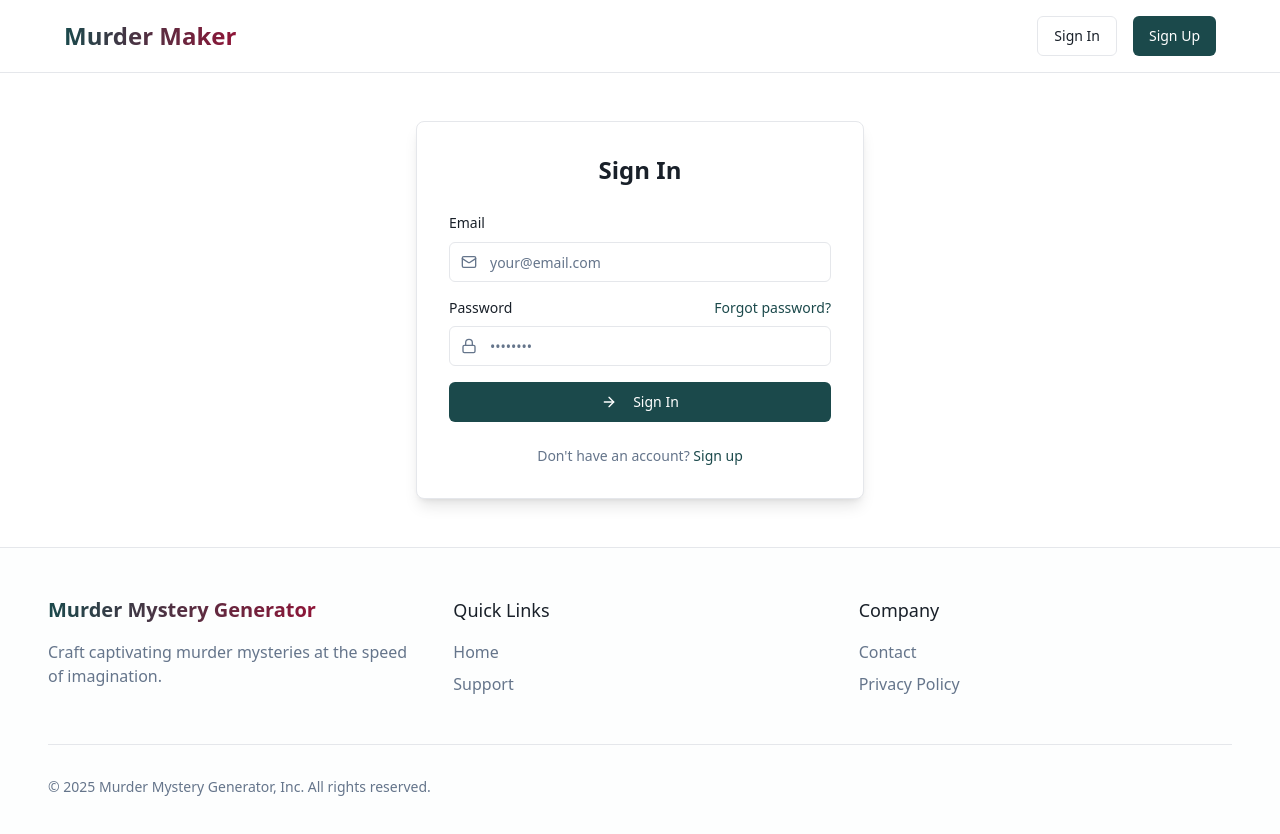
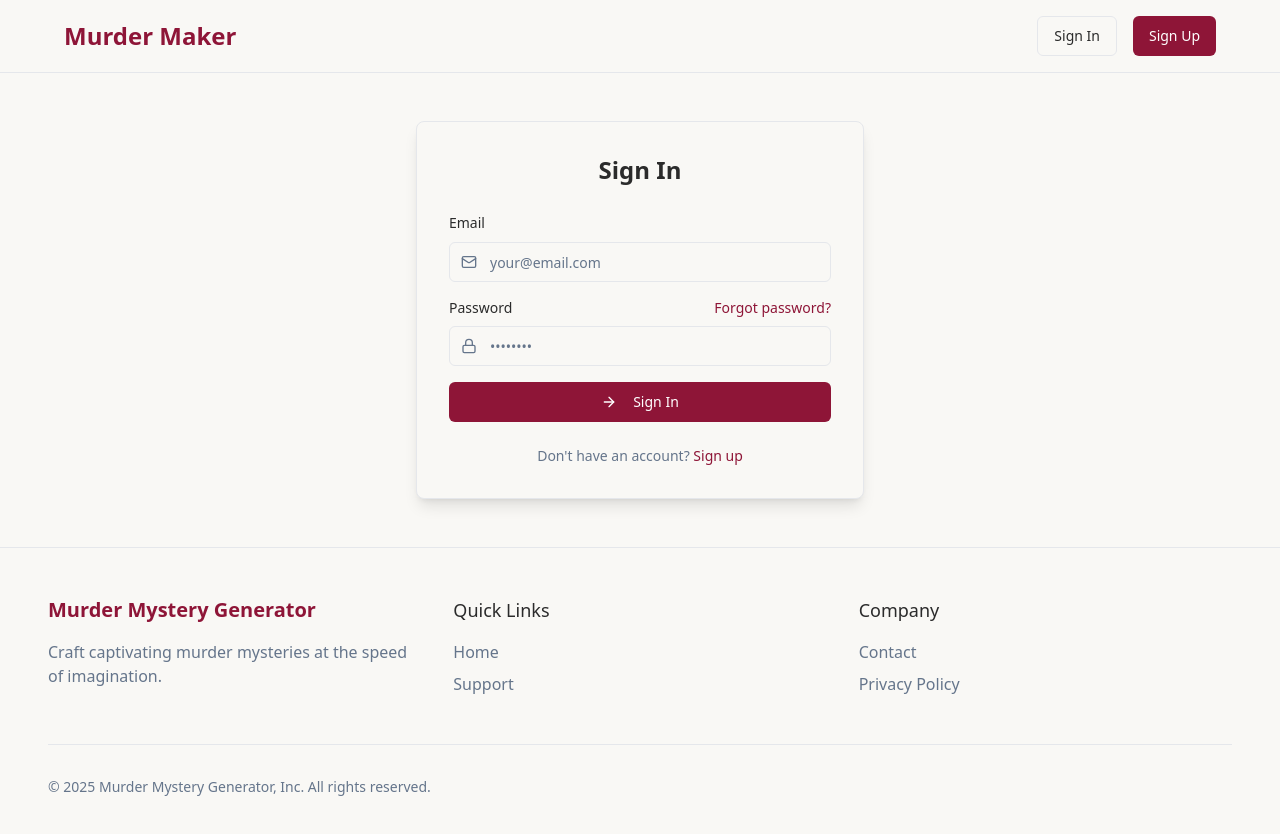
Before and after one commit to CoachJ87/website-murder-mystery-party-generator, a React (Vite) app: page /sign-in in a window 1280 px wide. Shown: the top 834 px of the page. Built offline with nearby package versions, Linux system fonts and the light colour scheme.

Commit message:
feat: Apply new color palette
Replace existing colors with the new burgundy, cream, and charcoal palette, without changing any other elements.

```diff
--- a/src/App.css
+++ b/src/App.css
@@ -4,8 +4,8 @@
 }
 
 body {
-  background-color: #FFFFFF;
-  color: #1F2937;
+  background-color: #FEFCF8;
+  color: #2A2A2A;
 }
 
 .logo {
@@ -15,10 +15,10 @@ body {
   transition: filter 300ms;
 }
 .logo:hover {
-  filter: drop-shadow(0 0 2em #2DD4BF);
+  filter: drop-shadow(0 0 2em #8B1538);
 }
 .logo.react:hover {
-  filter: drop-shadow(0 0 2em #2DD4BF);
+  filter: drop-shadow(0 0 2em #8B1538);
 }
 
 @keyframes logo-spin {
@@ -38,50 +38,50 @@ body {
 
 .card {
   padding: 2em;
-  background-color: #F8F9FA;
+  background-color: #F7F3E9;
   border-radius: 0.5rem;
-  border: 1px solid #E5E7EB;
+  border: 1px solid #9CA3AF;
 }
 
 .read-the-docs {
-  color: #1F2937;
+  color: #2A2A2A;
 }
 
 /* Custom button styles - Sophisticated */
 .custom-button {
-  background-color: #1D4B47;
+  background-color: #8B1538;
   color: white;
   transition: all 0.3s ease;
 }
 
 .custom-button:hover {
-  background-color: #8B1538;
+  background-color: #6B0F28;
   color: white;
 }
 
 /* Custom link styles */
 .custom-link {
-  color: #1F2937;
+  color: #2A2A2A;
   text-decoration: underline;
   transition: color 0.3s ease;
 }
 
 .custom-link:hover {
-  color: #1D4B47;
+  color: #8B1538;
 }
 
 /* Section styles - Clean and sophisticated */
 .content-section {
-  background-color: #F8F9FA;
+  background-color: #F7F3E9;
   padding: 2rem;
   border-radius: 0.5rem;
   margin-bottom: 1.5rem;
-  border: 1px solid #E5E7EB;
+  border: 1px solid #9CA3AF;
 }
 
 .divider {
   height: 2px;
-  background: linear-gradient(90deg, transparent, #1D4B47, transparent);
+  background: linear-gradient(90deg, transparent, #8B1538, transparent);
   margin: 2rem 0;
 }
 
@@ -92,7 +92,7 @@ body {
   font-weight: 700;
   margin-top: 1.5em;
   margin-bottom: 0.75em;
-  color: #1D4B47;
+  color: #8B1538;
 }
 
 .mystery-prose h2 {
@@ -110,14 +110,14 @@ body {
   font-weight: 600;
   margin-top: 1em;
   margin-bottom: 0.5em;
-  color: #1D4B47;
+  color: #8B1538;
 }
 
 .mystery-prose p {
   margin-top: 0.75em;
   margin-bottom: 0.75em;
   line-height: 1.6;
-  color: #1F2937;
+  color: #2A2A2A;
 }
 
 .mystery-prose ul,
@@ -138,7 +138,7 @@ body {
 .mystery-prose li {
   margin-top: 0.375em;
   margin-bottom: 0.375em;
-  color: #1F2937;
+  color: #2A2A2A;
 }
 
 .mystery-prose table {
@@ -156,41 +156,41 @@ body {
   font-weight: 600;
   padding: 0.75em;
   text-align: left;
-  background-color: #1D4B47;
+  background-color: #8B1538;
   color: white;
   border: none;
 }
 
 .mystery-prose td {
   padding: 0.75em;
-  border-bottom: 1px solid #E5E7EB;
-  color: #1F2937;
+  border-bottom: 1px solid #9CA3AF;
+  color: #2A2A2A;
 }
 
 .mystery-prose tr:nth-child(even) td {
-  background-color: #F8F9FA;
+  background-color: #F7F3E9;
 }
 
 .mystery-prose blockquote {
   margin: 1em 0;
   padding: 1em;
-  border-left: 4px solid #2DD4BF;
+  border-left: 4px solid #8B1538;
   font-style: italic;
-  background-color: #F8F9FA;
+  background-color: #F7F3E9;
   border-radius: 0.25rem;
-  color: #1F2937;
+  color: #2A2A2A;
 }
 
 .mystery-prose code {
   font-family: monospace;
-  background-color: #F3F4F6;
+  background-color: #F7F3E9;
   color: #8B1538;
   padding: 0.2em 0.4em;
   border-radius: 0.25rem;
 }
 
 .mystery-prose pre {
-  background-color: #F3F4F6;
+  background-color: #F7F3E9;
   padding: 1em;
   border-radius: 0.5rem;
   overflow-x: auto;
@@ -200,7 +200,7 @@ body {
   margin: 2em 0;
   border: none;
   height: 2px;
-  background: linear-gradient(90deg, transparent, #2DD4BF, transparent);
+  background: linear-gradient(90deg, transparent, #8B1538, transparent);
 }
 
 .mystery-prose img {
@@ -220,24 +220,24 @@ body {
 
 /* Tab-specific styling - Sophisticated sections */
 .host-guide-content {
-  background-color: #FFFFFF;
+  background-color: #FEFCF8;
   border-radius: 0.5rem;
-  border: 1px solid #E5E7EB;
+  border: 1px solid #9CA3AF;
 }
 
 .host-guide-content h1 {
-  color: #1D4B47;
-  border-bottom: 2px solid #2DD4BF;
+  color: #8B1538;
+  border-bottom: 2px solid #8B1538;
   padding-bottom: 0.5rem;
   margin-bottom: 1rem;
   font-size: 1.75rem;
 }
 
 .host-guide-content h2 {
-  background-color: rgba(29, 75, 71, 0.1);
+  background-color: rgba(139, 21, 56, 0.1);
   padding: 0.5rem;
   border-radius: 0.25rem;
-  color: #1D4B47;
+  color: #8B1538;
   font-size: 1.5rem;
   margin-top: 1.5rem;
 }
@@ -259,24 +259,24 @@ body {
 }
 
 .detective-script-content {
-  background-color: #FFFFFF;
+  background-color: #FEFCF8;
   border-radius: 0.5rem;
-  border: 1px solid #E5E7EB;
+  border: 1px solid #9CA3AF;
 }
 
 .detective-script-content h1 {
-  color: #1D4B47;
-  border-bottom: 2px solid #2DD4BF;
+  color: #8B1538;
+  border-bottom: 2px solid #8B1538;
   padding-bottom: 0.5rem;
   margin-bottom: 1rem;
   font-size: 1.75rem;
 }
 
 .detective-script-content h2 {
-  background-color: rgba(45, 212, 191, 0.1);
+  background-color: rgba(139, 21, 56, 0.1);
   padding: 0.5rem;
   border-radius: 0.25rem;
-  color: #1D4B47;
+  color: #8B1538;
   font-size: 1.5rem;
   margin-top: 1.5rem;
 }
@@ -293,39 +293,39 @@ body {
 }
 
 .detective-script-content blockquote {
-  border-left-color: #2DD4BF;
-  background-color: rgba(45, 212, 191, 0.1);
+  border-left-color: #8B1538;
+  background-color: rgba(139, 21, 56, 0.1);
 }
 
 .character-matrix-content {
-  background-color: #FFFFFF;
+  background-color: #FEFCF8;
   border-radius: 0.5rem;
-  border: 1px solid #E5E7EB;
+  border: 1px solid #9CA3AF;
 }
 
 .character-matrix-content table {
-  border: 1px solid #E5E7EB;
+  border: 1px solid #9CA3AF;
 }
 
 .character-matrix-content th {
-  background-color: #1D4B47;
+  background-color: #8B1538;
   color: white;
 }
 
 .character-matrix-content td {
-  background-color: #FFFFFF;
+  background-color: #FEFCF8;
 }
 
 .clues-content {
-  background-color: #FFFFFF;
+  background-color: #FEFCF8;
   border-radius: 0.5rem;
-  border: 1px solid #E5E7EB;
+  border: 1px solid #9CA3AF;
 }
 
 .characters-content {
-  background-color: #FFFFFF;
+  background-color: #FEFCF8;
   border-radius: 0.5rem;
-  border: 1px solid #E5E7EB;
+  border: 1px solid #9CA3AF;
 }
 
 /* Mystery tabs navigation - Clean and professional */
@@ -333,9 +333,9 @@ body {
   position: sticky;
   top: 0;
   z-index: 10;
-  background-color: #FFFFFF;
+  background-color: #FEFCF8;
   padding: 1rem;
-  border-bottom: 1px solid #E5E7EB;
+  border-bottom: 1px solid #9CA3AF;
   display: flex;
   flex-direction: column;
   gap: 0.75rem;
@@ -364,29 +364,29 @@ body {
 /* Section-specific Cards styling - Premium feel */
 .section-card {
   margin-bottom: 1.5rem;
-  border: 1px solid #E5E7EB;
+  border: 1px solid #9CA3AF;
   border-radius: 0.5rem;
   overflow: hidden;
-  background-color: #FFFFFF;
+  background-color: #FEFCF8;
   box-shadow: 0 1px 3px rgba(0, 0, 0, 0.1);
 }
 
 .section-card-header {
   padding: 1rem;
-  border-bottom: 1px solid #E5E7EB;
+  border-bottom: 1px solid #9CA3AF;
 }
 
 .host-guide-card .section-card-header {
-  background-color: rgba(29, 75, 71, 0.1);
+  background-color: rgba(139, 21, 56, 0.1);
 }
 
 .detective-script-card .section-card-header {
-  background-color: rgba(45, 212, 191, 0.1);
+  background-color: rgba(139, 21, 56, 0.1);
 }
 
 .section-card-content {
   padding: 1.5rem;
-  background-color: #FFFFFF;
+  background-color: #FEFCF8;
 }
 
 /* Mobile-friendly tab and content styling */
--- a/src/index.css
+++ b/src/index.css
@@ -5,12 +5,12 @@
 
 @layer base {
   :root {
-    /* Mystery Maker Color System - Sophisticated & Premium */
+    /* Mystery Maker Color System - Sophisticated Burgundy & Cream */
     /* Primary Colors */
-    --color-primary: 183 48% 20%;        /* Deep Teal #1D4B47 */
+    --color-primary: 343 74% 32%;        /* Rich Burgundy #8B1538 */
     --color-primary-foreground: 0 0% 100%;
-    --color-primary-hover: 183 48% 15%;
-    --color-primary-light: 183 48% 35%;
+    --color-primary-hover: 343 74% 25%;
+    --color-primary-light: 343 74% 45%;
 
     --color-secondary: 343 74% 32%;      /* Rich Burgundy #8B1538 */
     --color-secondary-foreground: 0 0% 100%;
@@ -18,10 +18,10 @@
     --color-secondary-light: 343 74% 45%;
 
     /* Accent Colors */
-    --color-accent: 172 76% 64%;         /* Bright Teal #2DD4BF */
-    --color-accent-foreground: 183 48% 20%;
-    --color-accent-hover: 172 76% 55%;
-    --color-accent-light: 172 76% 75%;
+    --color-accent: 343 74% 32%;         /* Rich Burgundy #8B1538 */
+    --color-accent-foreground: 0 0% 100%;
+    --color-accent-hover: 343 74% 25%;
+    --color-accent-light: 343 74% 45%;
 
     --color-danger: 0 84% 49%;           /* Soft Red #DC2626 */
     --color-danger-foreground: 0 0% 100%;
@@ -29,26 +29,26 @@
     --color-danger-light: 0 84% 65%;
 
     /* Background System - Sophisticated & Clean */
-    --color-surface: 0 0% 100%;          /* Pure White #FFFFFF */
-    --color-surface-foreground: 215 25% 13%; /* Charcoal Black #1F2937 */
-    --color-surface-hover: 210 20% 98%;  /* Very subtle gray */
+    --color-surface: 35 27% 97%;         /* Soft Off-White #FEFCF8 */
+    --color-surface-foreground: 0 0% 17%; /* Charcoal Black #2A2A2A */
+    --color-surface-hover: 35 27% 95%;   /* Slightly darker off-white */
 
-    --color-muted: 210 20% 98%;          /* Cool Gray #F8F9FA */
+    --color-muted: 35 27% 97%;           /* Warm Cream #F7F3E9 */
     --color-muted-foreground: 215 16% 47%; /* Medium Gray #6B7280 */
 
-    --color-subtle: 220 14% 96%;         /* Light Gray #F3F4F6 */
-    --color-subtle-foreground: 215 25% 13%;
+    --color-subtle: 35 27% 95%;          /* Darker Warm Cream #F7F3E9 */
+    --color-subtle-foreground: 0 0% 17%;
 
-    --color-tertiary: 220 9% 68%;        /* Light Gray text #9CA3AF */
+    --color-tertiary: 220 9% 68%;        /* Light Gray #9CA3AF */
 
     /* Semantic Tokens */
     --background: var(--color-surface);
     --foreground: var(--color-surface-foreground);
 
-    --card: 0 0% 100%;
+    --card: 35 27% 97%;
     --card-foreground: var(--color-surface-foreground);
 
-    --popover: 0 0% 100%;
+    --popover: 35 27% 97%;
     --popover-foreground: var(--color-surface-foreground);
 
     --border: 220 13% 91%;
@@ -73,26 +73,26 @@
 
   /* Dark mode variants for future implementation */
   .dark {
-    --color-surface: 215 25% 13%;        /* Charcoal Black */
+    --color-surface: 0 0% 17%;           /* Charcoal Black */
     --color-surface-foreground: 0 0% 100%; /* Pure White */
-    --color-surface-hover: 215 25% 18%;
+    --color-surface-hover: 0 0% 20%;
 
-    --color-muted: 215 25% 18%;          /* Dark surface */
+    --color-muted: 0 0% 20%;             /* Dark surface */
     --color-muted-foreground: 215 16% 65%; /* Lighter Medium Gray */
 
-    --color-subtle: 215 25% 23%;         /* Darker surface */
+    --color-subtle: 0 0% 23%;            /* Darker surface */
 
     --background: var(--color-surface);
     --foreground: var(--color-surface-foreground);
 
-    --card: 215 25% 18%;
+    --card: 0 0% 20%;
     --card-foreground: var(--color-surface-foreground);
 
-    --popover: 215 25% 18%;
+    --popover: 0 0% 20%;
     --popover-foreground: var(--color-surface-foreground);
 
-    --border: 215 25% 25%;
-    --input: 215 25% 25%;
+    --border: 0 0% 25%;
+    --input: 0 0% 25%;
 
     --sidebar-background: var(--color-surface);
     --sidebar-foreground: var(--color-surface-foreground);
--- a/src/styles/mystery-package.css
+++ b/src/styles/mystery-package.css
@@ -1,14 +1,14 @@
 
 /* Mystery Package Custom Styles - Sophisticated & Premium */
 :root {
-  --mystery-primary: #1d4b47;
-  --mystery-secondary: #8b1538;
-  --mystery-accent: #2dd4bf;
-  --mystery-text: #1f2937;
-  --mystery-bg-light: #ffffff;
-  --mystery-bg-card: #f8f9fa;
-  --mystery-bg-section: #f3f4f6;
-  --mystery-border: #e5e7eb;
+  --mystery-primary: #8B1538;
+  --mystery-secondary: #8B1538;
+  --mystery-accent: #8B1538;
+  --mystery-text: #2A2A2A;
+  --mystery-bg-light: #FEFCF8;
+  --mystery-bg-card: #F7F3E9;
+  --mystery-bg-section: #F7F3E9;
+  --mystery-border: #9CA3AF;
   --mystery-shadow: 0 1px 3px rgba(0, 0, 0, 0.1);
   --mystery-shadow-hover: 0 4px 12px rgba(0, 0, 0, 0.15);
 }
--- a/tailwind.config.ts
+++ b/tailwind.config.ts
@@ -1,4 +1,3 @@
-
 import type { Config } from "tailwindcss";
 
 export default {
@@ -20,7 +19,7 @@ export default {
 		},
 		extend: {
 			colors: {
-				/* Mystery Maker Color System - Sophisticated & Premium */
+				/* Mystery Maker Color System - Sophisticated Burgundy & Cream */
 				primary: {
 					DEFAULT: 'hsl(var(--color-primary))',
 					foreground: 'hsl(var(--color-primary-foreground))',
```
